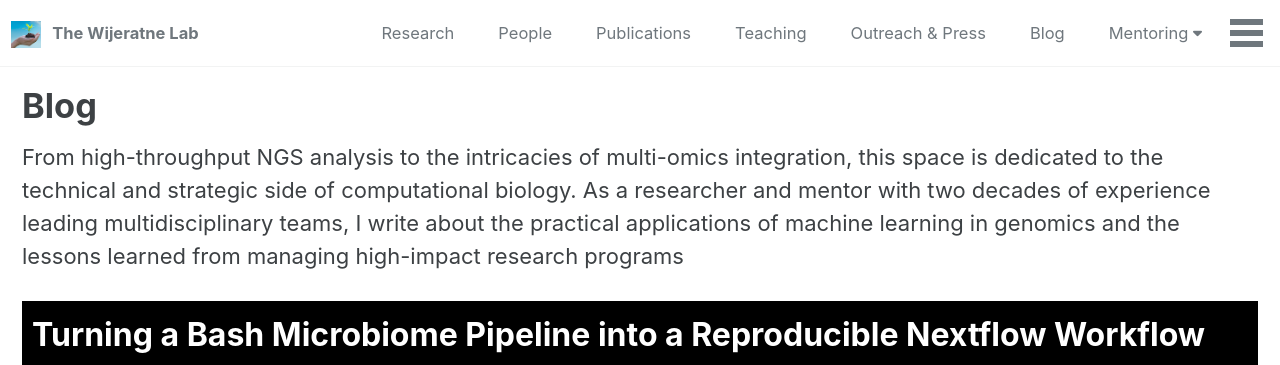
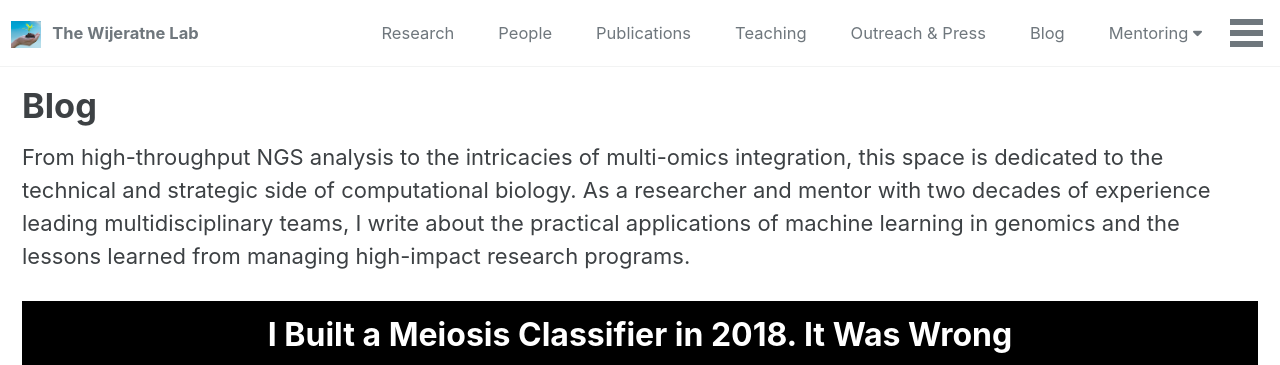
Before and after one commit to ajwije/Wijeratne_lab, a Jekyll site: the page built from _pages/Blog.md, in a window 1280 px wide and 900 px high, cut to the strip 0-365 px from the top of the window. Built offline with Jekyll 4.4.1, drawn with Linux system fonts in a browser that asks for light colours; cached includes are drawn as plain includes; nearby versions of some CDN libraries.

Commit message:
Add new blog entry and LinkedIn embed

```diff
--- a/_pages/Blog.md
+++ b/_pages/Blog.md
@@ -6,7 +6,14 @@ description:
 permalink: /blog/
 ---
 
-From high-throughput NGS analysis to the intricacies of multi-omics integration, this space is dedicated to the technical and strategic side of computational biology. As a researcher and mentor with two decades of experience leading multidisciplinary teams, I write about the practical applications of machine learning in genomics and the lessons learned from managing high-impact research programs
+From high-throughput NGS analysis to the intricacies of multi-omics integration, this space is dedicated to the technical and strategic side of computational biology. As a researcher and mentor with two decades of experience leading multidisciplinary teams, I write about the practical applications of machine learning in genomics and the lessons learned from managing high-impact research programs.
+
+
+<div style="background-color: black; display: flex; justify-content: center; align-items: center; padding: 10px;">
+  <div style="color: white; font-size: 32px; font-weight: bold;">I Built a Meiosis Classifier in 2018. It Was Wrong</div>
+</div>
+
+<iframe src="https://www.linkedin.com/embed/feed/update/urn:li:activity:7436448156806029312" height="1412" width="504" frameborder="0" allowfullscreen="" title="Embedded post"></iframe>
 
 
 <div style="background-color: black; display: flex; justify-content: center; align-items: center; padding: 10px;">
```
